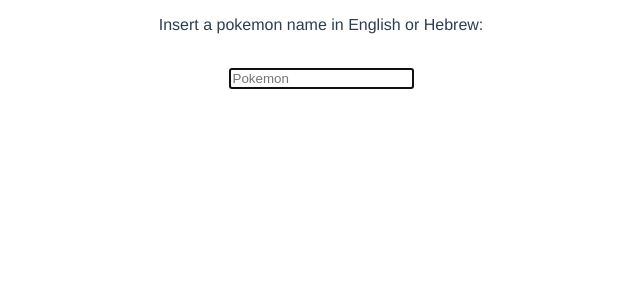
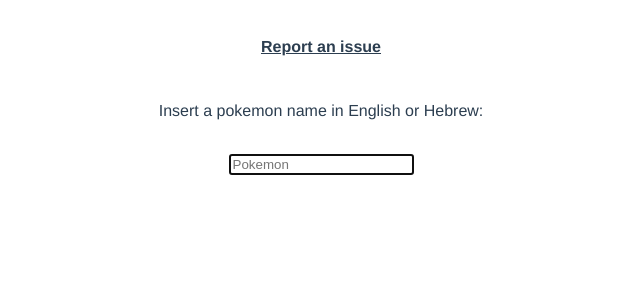
Before and after one commit to r-darwish/pokestats, a Vue app: page / in a window 1280 px wide. Shown: the top 300 px of the page, without its empty margins (319-959 px from the left). Built offline with nearby package versions, Linux system fonts and the light colour scheme.

Commit message:
Add a link for reporting issues

```diff
--- a/src/App.vue
+++ b/src/App.vue
@@ -1,5 +1,8 @@
 <template>
   <div id="app">
+    <div id="nav">
+      <a href="https://github.com/r-darwish/pokestats/issues/new" target="_blank">Report an issue</a>
+    </div>
     <router-view />
   </div>
 </template>
```
